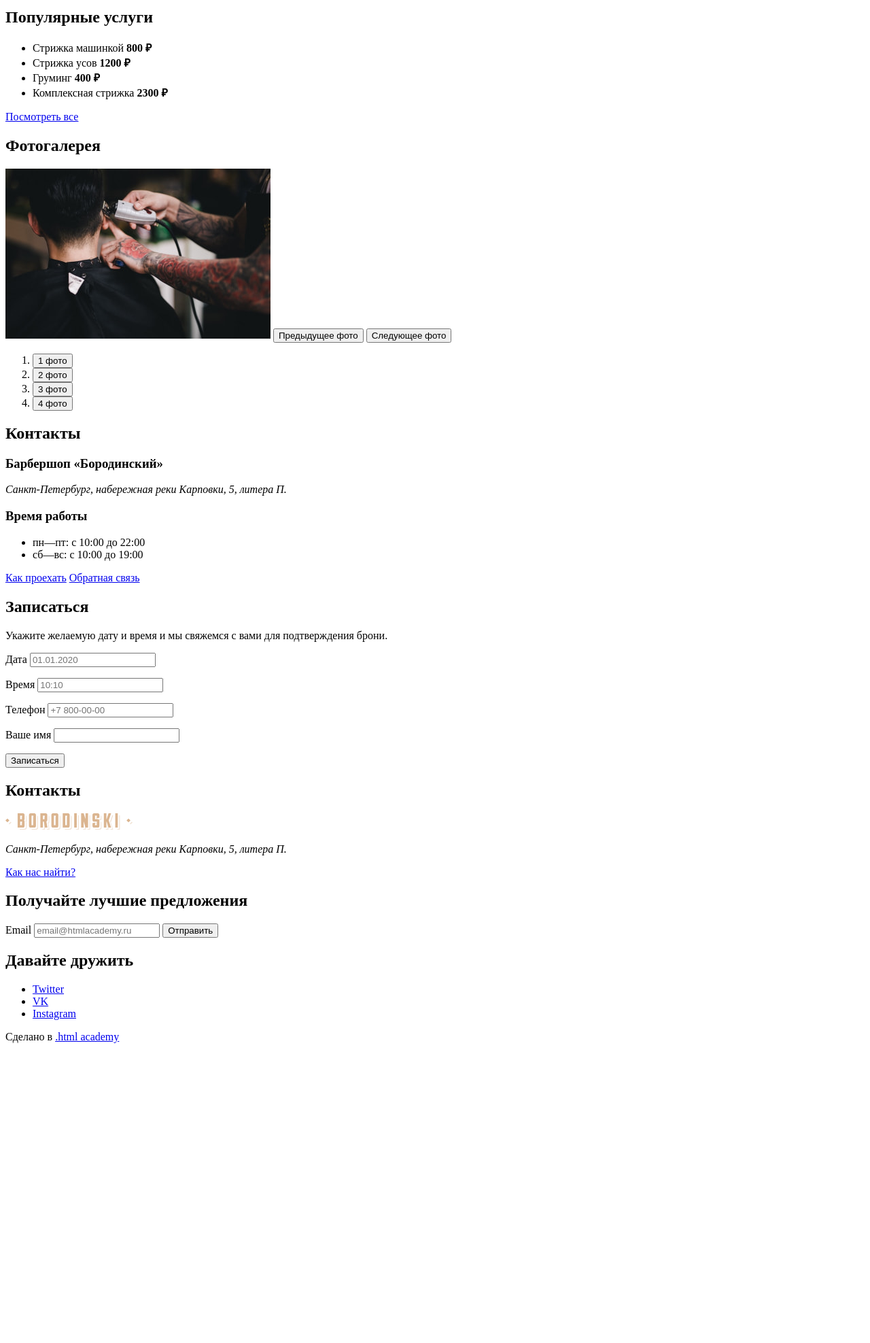
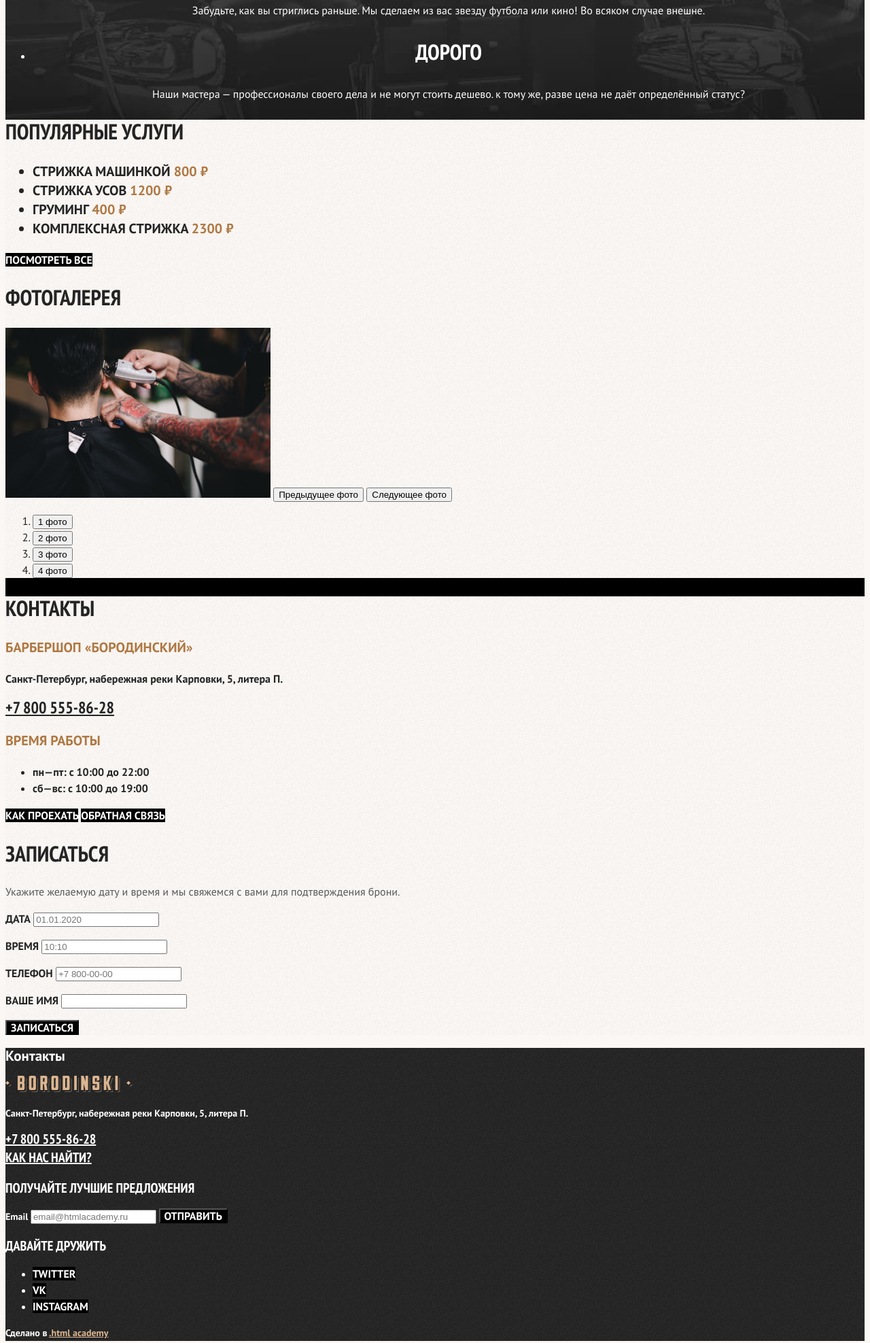
Before and after one commit to Art-Yakovlev/barbershop, a plain HTML site: page index.html in a window 1280 px wide. Shown: the part 664-2639 px from the top of the page at 68% size. Before the commit the page ends 2214 px from the top, so only its background shows below. Drawn offline with Linux system fonts and the light colour scheme.

Commit message:
Выполняем базовую стилизацию страниц проекта.

```diff
--- a/index.html
+++ b/index.html
@@ -3,6 +3,7 @@
     <head>
         <meta charset="utf-8">
         <title>Главная: Барбершоп </title>
+        <link rel="stylesheet" href="styles/styles.css">
     </head>
     <body>
         <header class="page-header">
@@ -117,7 +118,7 @@
                     <h3 class="contacts-subtitle">Барбершоп «Бородинский»</h3>
                         <address class="contacts-address">
                             <p class="contacts-address-text">Санкт-Петербург, набережная реки Карповки, 5, литера П.</p>
-                            <a class="contacts-address-phone" href="tel:+78005558628"></a>
+                            <a class="contacts-phone" href="tel:+78005558628">+7 800 555-86-28</a>
                         </address>
                     <h3 class="contacts-subtitle">Время работы</h3>
                     <ul class="contacts-schedule">
@@ -158,7 +159,7 @@
                 <img class="footer-contacts-logo" src="images/logo-short-light.svg" width="187" height="24" alt="Логотип Барбершопа «Бородинский».">
                 <address class="footer-contacts-address">
                     <p class="about-text">Санкт-Петербург, набережная реки Карповки, 5, литера П.</p>
-                    <a class="footer-contacts-address-phone" href="tel:+78005558628"></a>
+                    <a class="footer-contacts-address-phone" href="tel:+78005558628">+7 800 555-86-28</a>
                 </address>
                 <a class="footer-contacts-map-link" href="#">Как нас найти?</a>
             </section>
--- /dev/null
+++ b/styles/styles.css
@@ -0,0 +1,290 @@
+/* Fonts */
+@font-face{
+    font-family: "PT Sans";
+    font-style: normal;
+    font-weight: 400;
+    src: url("../fonts/ptsans-400.woff2") format("woff2");
+    font-display: swap;
+}
+@font-face{
+    font-family: "PT Sans";
+    font-style: normal;
+    font-weight: 700;
+    src: url("../fonts/ptsans-700.woff2") format("woff2");
+    font-display: swap;
+}
+@font-face{
+    font-family: "PT Sans Narrow";
+    font-style: normal;
+    font-weight: 400;
+    src: url("../fonts/ptsans-narrow-400.woff2") format("woff2");
+    font-display: swap;
+}
+@font-face{
+    font-family: "PT Sans Narrow";
+    font-style: normal;
+    font-weight: 700;
+    src: url("../fonts/ptsans-narrow-700.woff2") format("woff2");
+    font-display: swap;
+}
+
+/* Global */
+body{
+    font-family: "PT Sans", sans-serif;
+    font-size: 16px;
+    line-height: 24px;
+    color: #242424;
+    background-color: #fbf7f4;
+}
+
+/* Buttons */
+.button{
+    font-family: inherit;
+    font-size: 16px;
+    line-height: 16px;
+    font-weight: 700;
+    text-align: center;
+    color: #ffffff;
+    background-color: #000000;
+    text-decoration: none;
+    text-transform: uppercase;
+}
+.button-light{
+    color: #242424;
+    background-color: #ffffff;
+}
+/* Pages */
+/* Header */
+.page-header{
+    color: #ffffff;
+    background-color: #000000;
+}
+.navigation-link{
+    font-family: "PT Sans Narrow", sans-serif;
+    line-height: 22px;
+    font-weight: 700;
+    text-align: center;
+    text-decoration: none;
+    text-transform: uppercase;
+    color: inherit;
+}
+
+/* Main */
+.main-index{
+    color: #ffffff;
+    background-color: #000000;
+    background-image: url("../images/background.jpg");
+    background-size: 100% auto;
+    background-repeat: no-repeat;
+}
+
+/* Advantages */
+.advantages-list{
+    text-align: center;
+}
+.advantages-title{
+    font-family: "PT Sans Narrow", sans-serif;
+    font-size: 32px;
+    line-height: 35px;
+    text-transform: uppercase;
+}
+
+/* Index Columns */
+.index-columns{
+    color: #242424;
+    background-color: #fbf7f4;
+    background-image: url("../images/pattern.png");
+}
+
+/* Services */
+.services{
+    text-transform: uppercase;
+}
+.services-title{
+    font-family: "PT Sans Narrow", sans-serif;
+    font-size: 32px;
+    line-height: 35px;
+    font-weight: 700;
+}
+.services-list{
+    font-size: 20px;
+    line-height: 28px;
+    font-weight: 700;
+}
+.services-price{
+    color: #af7842;
+}
+
+/* Gallery*/
+.gallery-title{
+    font-family: "PT Sans Narrow", sans-serif;
+    font-size: 32px;
+    line-height: 35px;
+    font-weight: 700;
+    text-transform: uppercase;
+}
+
+/* Contacts */
+.contacts{
+    font-weight: 700;
+}
+.contacts-title{
+    font-family: "PT Sans Narrow", sans-serif;
+    font-size: 32px;
+    line-height: 35px;
+    text-transform: uppercase;
+}
+.contacts-address{
+    font-style: normal;
+}
+.contacts-subtitle{
+    font-size: 20px;
+    line-height: 28px;
+    text-transform: uppercase;
+    color: #af7842;
+}
+.contacts-phone{
+    font-family: "PT Sans Narrow", sans-serif;
+    font-size: 24px;
+    line-height: 29px;
+    text-decoration: underline;
+    text-transform: uppercase;
+    color: #242424;
+}
+
+/* Appointment */
+.appointment-title{
+    font-family: "PT Sans Narrow", sans-serif;
+    font-size: 32px;
+    line-height: 35px;
+    font-weight: 700;
+    text-transform: uppercase;
+}
+.appointment-description{
+    color: #595959;
+}
+.form-label{
+    line-height: 24px;
+    font-weight: 700;
+    text-transform: uppercase;
+}
+
+/* Footer */
+.page-footer{
+    font-size: 14px;
+    font-weight: 700;
+    color: #ffffff;
+    background-color: #242424;
+    background-image: url("/images/pattern.png");
+}
+.page-footer a {
+    color: #ffffff;
+}
+.page-footer .htmlacademy-link {
+    font-size: 14px;
+    color: #dbb590;
+}
+.page-footer-title{
+    font-family: "PT Sans Narrow", sans-serif;
+    font-size: 20px;
+    line-height: 28px;
+    text-transform: uppercase;
+}
+.footer-contacts-address{
+    font-style: normal;
+}
+.footer-contacts-address p{
+    line-height: 20px;
+}
+.footer-contacts-address-phone{
+    font-family: "PT Sans Narrow", sans-serif;
+    font-size: 20px;
+    line-height: 28px;
+    text-decoration: underline;
+    text-transform: uppercase;
+}
+.footer-contacts-map-link{
+    font-family: "PT Sans Narrow", sans-serif;
+    font-size: 20px;
+    line-height: 26px;
+    text-decoration-line: underline;
+    text-transform: uppercase;
+}
+
+/* Inner */
+.main-inner{
+    color: #242424;
+    background-color: #fbf7f4;
+    background-image: url("/images/pattern.png");
+}
+.inner-header-title{
+    font-family: "PT Sans", sans-serif;
+    font-size: 32px;
+    line-height: 35px;
+    text-transform: uppercase;
+}
+
+/* Breadcrumbs */
+.breadcrumbs{
+    color: #242424;
+}
+.breadcrumbs-link{
+    color: inherit;
+}
+
+/* Catalog filter */
+.catalog-filter-title{
+    font-family: "PT Sans Narrow", sans-serif;
+    font-size: 20px;
+    line-height: 28px;
+    font-weight: 700;
+    text-transform: uppercase;
+}
+.control-label{
+    font-weight: 700;
+}
+
+/* Sorting container */
+.sorting-container{
+    color: #000000;
+    background-color: #ffffff;
+}
+
+/* Product card */
+.product-card{
+    color: #ffffff;
+}
+.product-card-link{
+    text-decoration: none;
+}
+.product-card-title{
+    font-weight: 700;
+    color: #000000;
+}
+.product-card-price{
+    font-family: "PT Sans Narrow", sans-serif;
+    font-size: 24px;
+    line-height: 29px;
+    font-weight: 700;
+    color: #814b18;
+    text-transform: uppercase;
+}
+
+/* Pagination */
+.pagination-container{
+    background-color: #ffffff;
+}
+.pagination-link{
+    line-height: 16px;
+    font-weight: 700;
+    text-decoration: none;
+    color: #ffffff;
+    background-color: #000000;
+}
+.pagination-current{
+    color: #242424;
+    background-color: #ffffff;
+}
+.pagination-disabled{
+    background-color: #595959;
+}
```
Also changed, not shown: catalog.html (+20 -15 lines).
